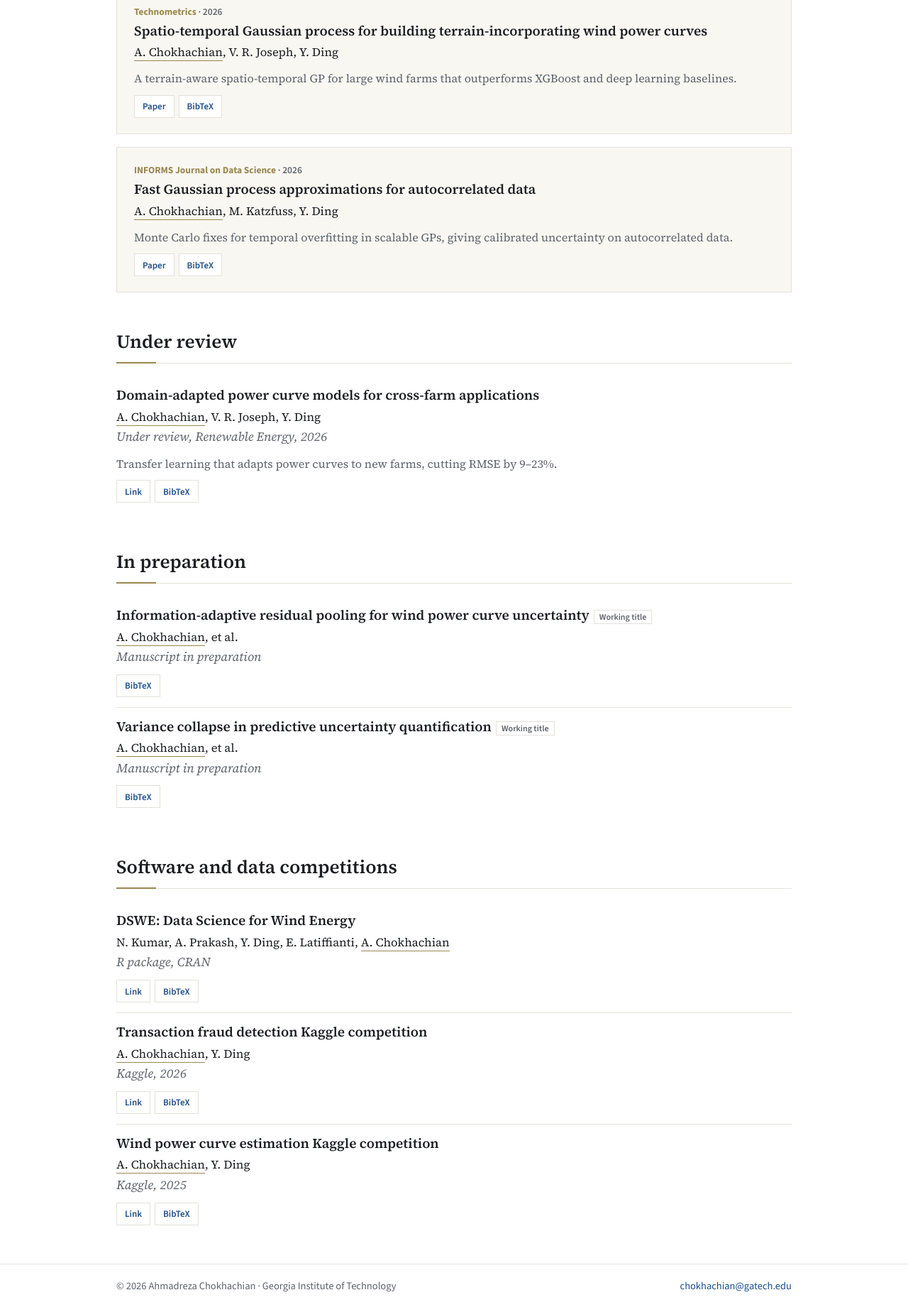
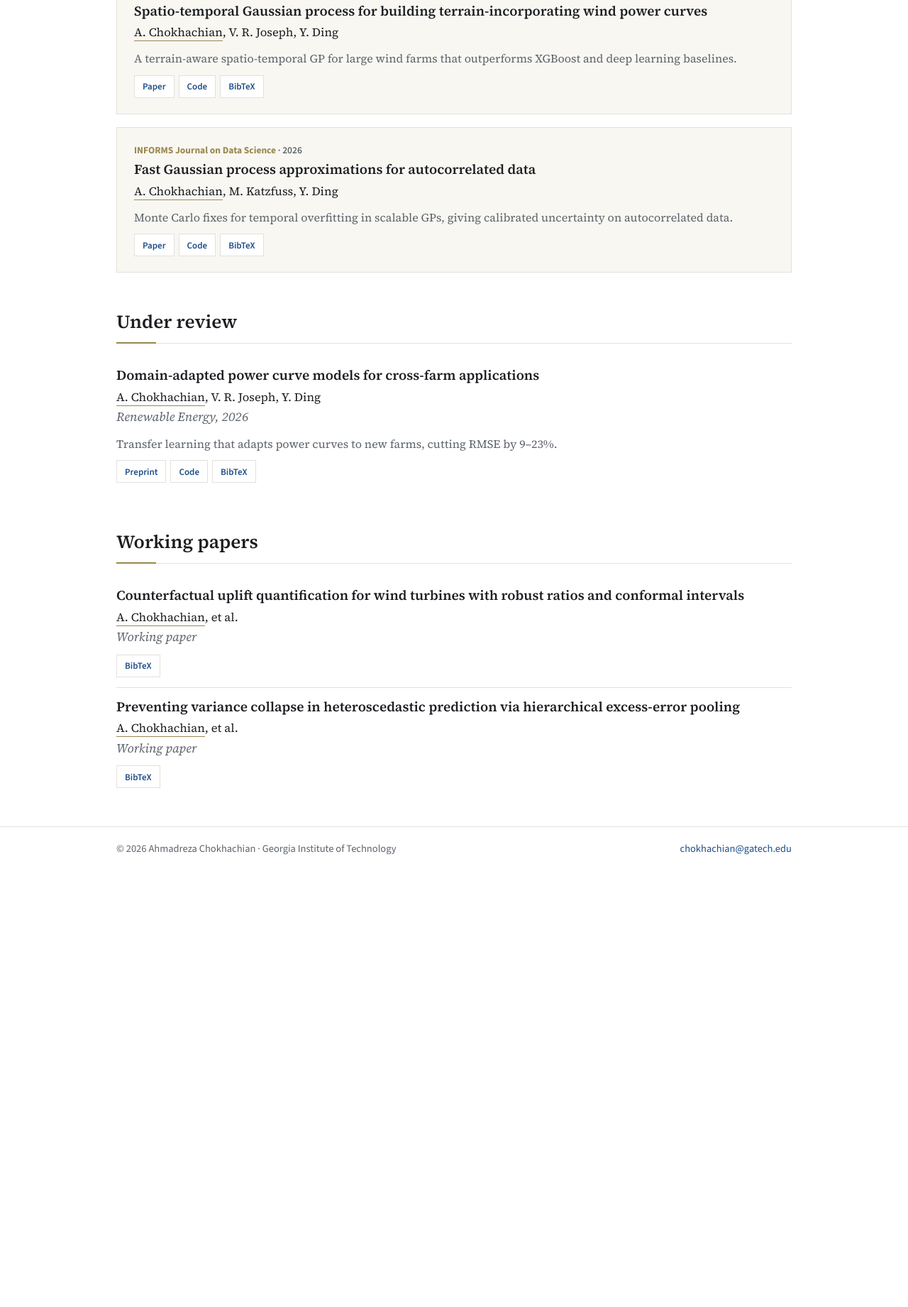
Before and after one commit to AhmadChokhachian/ahmadchokhachian.github.io, a plain HTML site: page publications.html in a window 1280 px wide. Shown: the part 381-2222 px from the top of the page at 71% size. After the commit the page ends 1606 px from the top, so only its background shows below. Drawn offline with nearby package versions, Linux system fonts and the light colour scheme.

Commit message:
Add files via upload

```diff
--- a/publications.html
+++ b/publications.html
@@ -12,45 +12,31 @@
 </head>
 <body>
 <a class="skip" href="#main">Skip to content</a>
-<header><div class="mast"><a class="name" href="index.html">Ahmad Chokhachian</a><nav aria-label="Main"><ul><li><a href="index.html">Home</a></li><li><a href="research.html">Research</a></li><li><a href="publications.html" aria-current=page>Publications</a></li><li><a href="talks.html">Talks</a></li><li><a href="teaching.html">Teaching</a></li><li><a href="cv.pdf">CV</a></li></ul></nav></div></header>
+<header><div class="mast"><a class="name" href="index.html">Ahmad Chokhachian</a><nav aria-label="Main"><ul><li><a href="index.html">Home</a></li><li><a href="publications.html" aria-current=page>Publications</a></li><li><a href="software.html">Software</a></li><li><a href="talks.html">Talks</a></li><li><a href="teaching.html">Teaching</a></li><li><a href="cv.pdf">CV</a></li></ul></nav></div></header>
 <main id="main">
-<div class="kicker">Publications</div><h1>Publications</h1><p class="sub">Full list on <a href="https://scholar.google.com/citations?user=hi71vY8AAAAJ">Google Scholar</a>.</p><h2>Journal articles</h2><div class="journals"><article class="jcard"><div class="jvenue">Technometrics <span>· 2026</span></div><h3>Spatio-temporal Gaussian process for building terrain-incorporating wind power curves</h3><div class="auth"><u>A. Chokhachian</u>, V. R. Joseph, Y. Ding</div><p class="abs">A terrain-aware spatio-temporal GP for large wind farms that outperforms XGBoost and deep learning baselines.</p><div class="acts"><a href="https://doi.org/10.1080/00401706.2026.2705589">Paper</a><button type="button" data-b="0" aria-expanded="false">BibTeX</button></div><pre id="bib0" hidden>@article{chokhachian2026stgp,
+<h1>Publications</h1><p class="sub">Full list on <a href="https://scholar.google.com/citations?user=hi71vY8AAAAJ">Google Scholar</a>.</p><h2>Journal articles</h2><div class="journals"><article class="jcard"><div class="jvenue">Technometrics <span>· 2026</span></div><h3>Spatio-temporal Gaussian process for building terrain-incorporating wind power curves</h3><div class="auth"><u>A. Chokhachian</u>, V. R. Joseph, Y. Ding</div><p class="abs">A terrain-aware spatio-temporal GP for large wind farms that outperforms XGBoost and deep learning baselines.</p><div class="acts"><a href="https://doi.org/10.1080/00401706.2026.2705589">Paper</a><a href="https://github.com/AhmadChokhachian/STGP-Terrain">Code</a><button type="button" data-b="0" aria-expanded="false">BibTeX</button></div><pre id="bib0" hidden>@article{chokhachian2026stgp,
   title   = {Spatio-temporal Gaussian process for building terrain-incorporating wind power curves},
   author  = {A. Chokhachian and V. R. Joseph and Y. Ding},
   journal = {Technometrics},
   year    = {2026}
-}</pre></article><article class="jcard"><div class="jvenue">INFORMS Journal on Data Science <span>· 2026</span></div><h3>Fast Gaussian process approximations for autocorrelated data</h3><div class="auth"><u>A. Chokhachian</u>, M. Katzfuss, Y. Ding</div><p class="abs">Monte Carlo fixes for temporal overfitting in scalable GPs, giving calibrated uncertainty on autocorrelated data.</p><div class="acts"><a href="https://pubsonline.informs.org/doi/full/10.1287/ijds.2025.0087">Paper</a><button type="button" data-b="1" aria-expanded="false">BibTeX</button></div><pre id="bib1" hidden>@article{chokhachian2026fast,
+}</pre></article><article class="jcard"><div class="jvenue">INFORMS Journal on Data Science <span>· 2026</span></div><h3>Fast Gaussian process approximations for autocorrelated data</h3><div class="auth"><u>A. Chokhachian</u>, M. Katzfuss, Y. Ding</div><p class="abs">Monte Carlo fixes for temporal overfitting in scalable GPs, giving calibrated uncertainty on autocorrelated data.</p><div class="acts"><a href="https://pubsonline.informs.org/doi/full/10.1287/ijds.2025.0087">Paper</a><a href="https://github.com/AhmadChokhachian/FastGP">Code</a><button type="button" data-b="1" aria-expanded="false">BibTeX</button></div><pre id="bib1" hidden>@article{chokhachian2026fast,
   title   = {Fast Gaussian process approximations for autocorrelated data},
   author  = {A. Chokhachian and M. Katzfuss and Y. Ding},
   journal = {INFORMS Journal on Data Science},
   year    = {2026}
-}</pre></article></div><h2>Under review</h2><ol class="pubs"><li class="pub"><h3>Domain-adapted power curve models for cross-farm applications</h3><div class="auth"><u>A. Chokhachian</u>, V. R. Joseph, Y. Ding</div><div class="v">Under review, Renewable Energy, 2026</div><p class="abs">Transfer learning that adapts power curves to new farms, cutting RMSE by 9–23%.</p><div class="acts"><a href="https://ssrn.com/abstract=7070433">Link</a><button type="button" data-b="2" aria-expanded="false">BibTeX</button></div><pre id="bib2" hidden>@article{chokhachian2026domain,
+}</pre></article></div><h2>Under review</h2><ol class="pubs"><li class="pub"><h3>Domain-adapted power curve models for cross-farm applications</h3><div class="auth"><u>A. Chokhachian</u>, V. R. Joseph, Y. Ding</div><div class="v">Renewable Energy, 2026</div><p class="abs">Transfer learning that adapts power curves to new farms, cutting RMSE by 9–23%.</p><div class="acts"><a href="https://ssrn.com/abstract=7070433">Preprint</a><a href="https://github.com/anonymous-stgp/Domain-Adapted-PC">Code</a><button type="button" data-b="2" aria-expanded="false">BibTeX</button></div><pre id="bib2" hidden>@article{chokhachian2026domain,
   title   = {Domain-adapted power curve models for cross-farm applications},
   author  = {A. Chokhachian and V. R. Joseph and Y. Ding},
-  journal = {Under review, Renewable Energy},
+  journal = {Renewable Energy},
   year    = {2026}
-}</pre></li></ol><h2>In preparation</h2><ol class="pubs"><li class="pub"><h3>Information-adaptive residual pooling for wind power curve uncertainty<span class="badge">Working title</span></h3><div class="auth"><u>A. Chokhachian</u>, et al.</div><div class="v">Manuscript in preparation</div><div class="acts"><button type="button" data-b="3" aria-expanded="false">BibTeX</button></div><pre id="bib3" hidden>@article{chokhachian_pooling,
-  title   = {Information-adaptive residual pooling for wind power curve uncertainty},
+}</pre></li></ol><h2>Working papers</h2><ol class="pubs"><li class="pub"><h3>Counterfactual uplift quantification for wind turbines with robust ratios and conformal intervals</h3><div class="auth"><u>A. Chokhachian</u>, et al.</div><div class="v">Working paper</div><div class="acts"><button type="button" data-b="3" aria-expanded="false">BibTeX</button></div><pre id="bib3" hidden>@article{chokhachian_uplift,
+  title   = {Counterfactual uplift quantification for wind turbines with robust ratios and conformal intervals},
   author  = {A. Chokhachian},
-  journal = {Manuscript in preparation}
-}</pre></li><li class="pub"><h3>Variance collapse in predictive uncertainty quantification<span class="badge">Working title</span></h3><div class="auth"><u>A. Chokhachian</u>, et al.</div><div class="v">Manuscript in preparation</div><div class="acts"><button type="button" data-b="4" aria-expanded="false">BibTeX</button></div><pre id="bib4" hidden>@article{chokhachian_collapse,
-  title   = {Variance collapse in predictive uncertainty quantification},
+  journal = {Working paper}
+}</pre></li><li class="pub"><h3>Preventing variance collapse in heteroscedastic prediction via hierarchical excess-error pooling</h3><div class="auth"><u>A. Chokhachian</u>, et al.</div><div class="v">Working paper</div><div class="acts"><button type="button" data-b="4" aria-expanded="false">BibTeX</button></div><pre id="bib4" hidden>@article{chokhachian_hep,
+  title   = {Preventing variance collapse in heteroscedastic prediction via hierarchical excess-error pooling},
   author  = {A. Chokhachian},
-  journal = {Manuscript in preparation}
-}</pre></li></ol><h2>Software and data competitions</h2><ol class="pubs"><li class="pub"><h3>DSWE: Data Science for Wind Energy</h3><div class="auth">N. Kumar, A. Prakash, Y. Ding, E. Latiffianti, <u>A. Chokhachian</u></div><div class="v">R package, CRAN</div><div class="acts"><a href="https://cran.r-project.org/package=DSWE">Link</a><button type="button" data-b="5" aria-expanded="false">BibTeX</button></div><pre id="bib5" hidden>@article{dswe,
-  title   = {DSWE: Data Science for Wind Energy},
-  author  = {N. Kumar and A. Prakash and Y. Ding and E. Latiffianti and A. Chokhachian},
-  journal = {R package, CRAN}
-}</pre></li><li class="pub"><h3>Transaction fraud detection Kaggle competition</h3><div class="auth"><u>A. Chokhachian</u>, Y. Ding</div><div class="v">Kaggle, 2026</div><div class="acts"><a href="https://www.kaggle.com/competitions/transaction-fraud-detection">Link</a><button type="button" data-b="6" aria-expanded="false">BibTeX</button></div><pre id="bib6" hidden>@article{chokhachian2026fraud,
-  title   = {Transaction fraud detection Kaggle competition},
-  author  = {A. Chokhachian and Y. Ding},
-  journal = {Kaggle},
-  year    = {2026}
-}</pre></li><li class="pub"><h3>Wind power curve estimation Kaggle competition</h3><div class="auth"><u>A. Chokhachian</u>, Y. Ding</div><div class="v">Kaggle, 2025</div><div class="acts"><a href="https://www.kaggle.com/competitions/isye-7406">Link</a><button type="button" data-b="7" aria-expanded="false">BibTeX</button></div><pre id="bib7" hidden>@article{chokhachian2025wind,
-  title   = {Wind power curve estimation Kaggle competition},
-  author  = {A. Chokhachian and Y. Ding},
-  journal = {Kaggle},
-  year    = {2025}
+  journal = {Working paper}
 }</pre></li></ol>
 </main>
 <footer><div><span>© 2026 Ahmadreza Chokhachian · Georgia Institute of Technology</span><span><a href="mailto:chokhachian@gatech.edu">chokhachian@gatech.edu</a></span></div></footer>
```
Also changed, not shown: index.html (+5 -6 lines), software.html (added, +22 -0 lines), talks.html (+2 -2 lines), teaching.html (+2 -2 lines).
